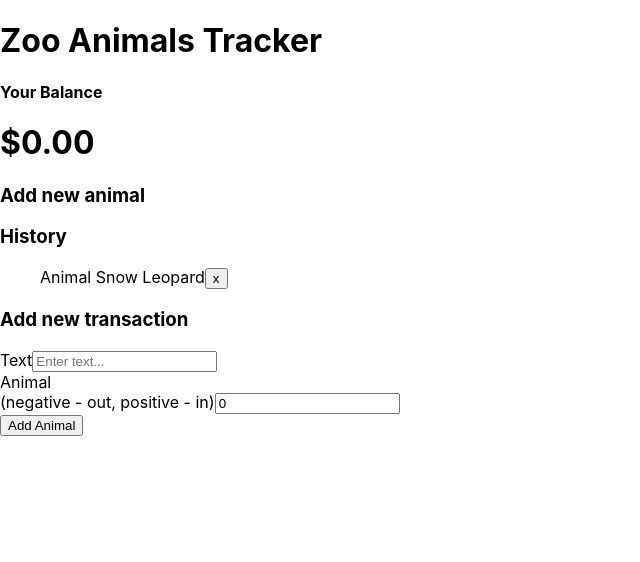
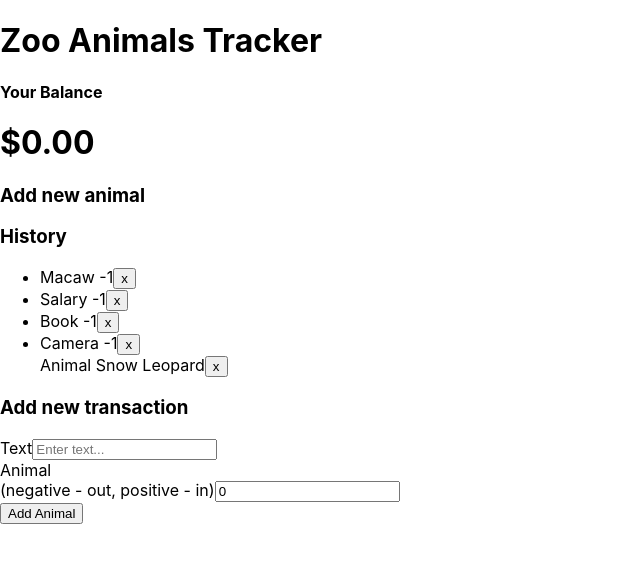
Before and after one commit to snowleopardAlexa/zoo-animals-tracker, a React (Create React App) app: page / in a window 1280 px wide. Shown: the top 562 px of the page, without its empty margins (0-640 px from the left). Built offline with nearby package versions, Linux system fonts and the light colour scheme.

Commit message:
add context to animal transfer list and map over it

```diff
--- a/src/components/AnimalTransferList.jsx
+++ b/src/components/AnimalTransferList.jsx
@@ -1,10 +1,17 @@
-import React from 'react'
+import React, { useContext } from 'react';
+import { GlobalContext } from '../context/GlobalState';
 
 function AnimalTransferList() {
+
+    const { animalTransfers } = useContext(GlobalContext);
+
     return (
         <div>
             <h3>History</h3>
             <ul id="list" className="list">
+                {animalTransfers.map(animalTransfer => (<li className="minus">
+                    {animalTransfer.text} <span>-1</span><button className="delete-btn">x</button>
+                    </li>))}
                 Animal <span>Snow Leopard</span><button class="delete-btn">x</button>
             </ul>
         </div>
```
